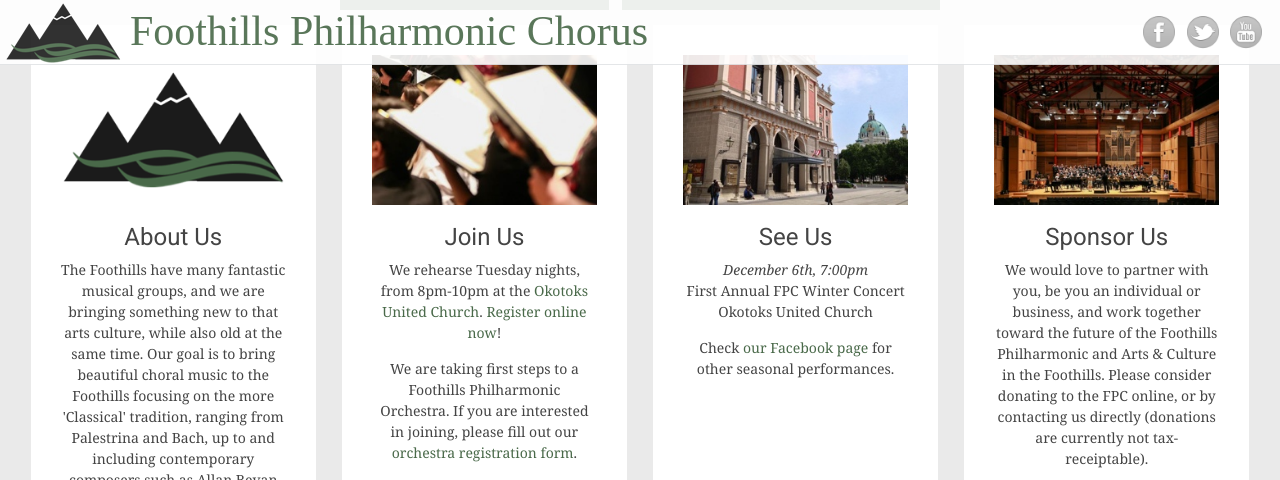
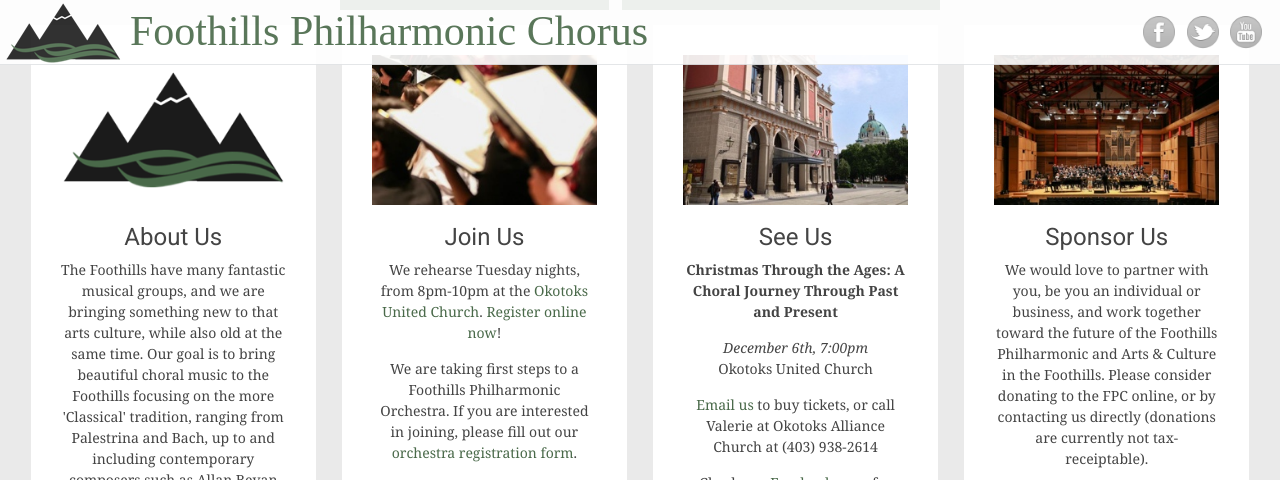
Before and after one commit to percyhanna/fps, a Jekyll site: the page built from index.html, in a window 1280 px wide and 900 px high, scrolled down 560 px, cut to the strip 0-480 px from the top of the window. Built offline with Jekyll 4.4.1, drawn with Linux system fonts in a browser that asks for light colours; some web fonts are replaced; Markdown is read by kramdown in place of the engine named in the settings.

Commit message:
Update concert info

```diff
--- a/index.html
+++ b/index.html
@@ -29,7 +29,14 @@
           <div class="page_text_container">
             <img alt="Choir" src="/images/concerts.jpg" width="275" height="183" align="right">
             <h1 class="entry-title">See Us</h1>
-            <p><em>December 6th, 7:00pm</em><br/>First Annual FPC Winter Concert<br/>Okotoks United Church</p>
+            <p><strong>Christmas Through the Ages: A Choral Journey Through Past and Present</strong></p>
+            <p>
+              <em>December 6th, 7:00pm</em><br/>
+              Okotoks United Church
+            </p>
+            <p>
+              <a href="mailto:info@foothillsphilharmonic.com">Email us</a> to buy tickets, or call Valerie at Okotoks Alliance Church at (403) 938-2614
+            </p>
             <p>Check <a href="https://www.facebook.com/foothillsphilharmonic" target="_blank">our Facebook page</a> for other seasonal performances.</p>
           </div>
         </div>
```
